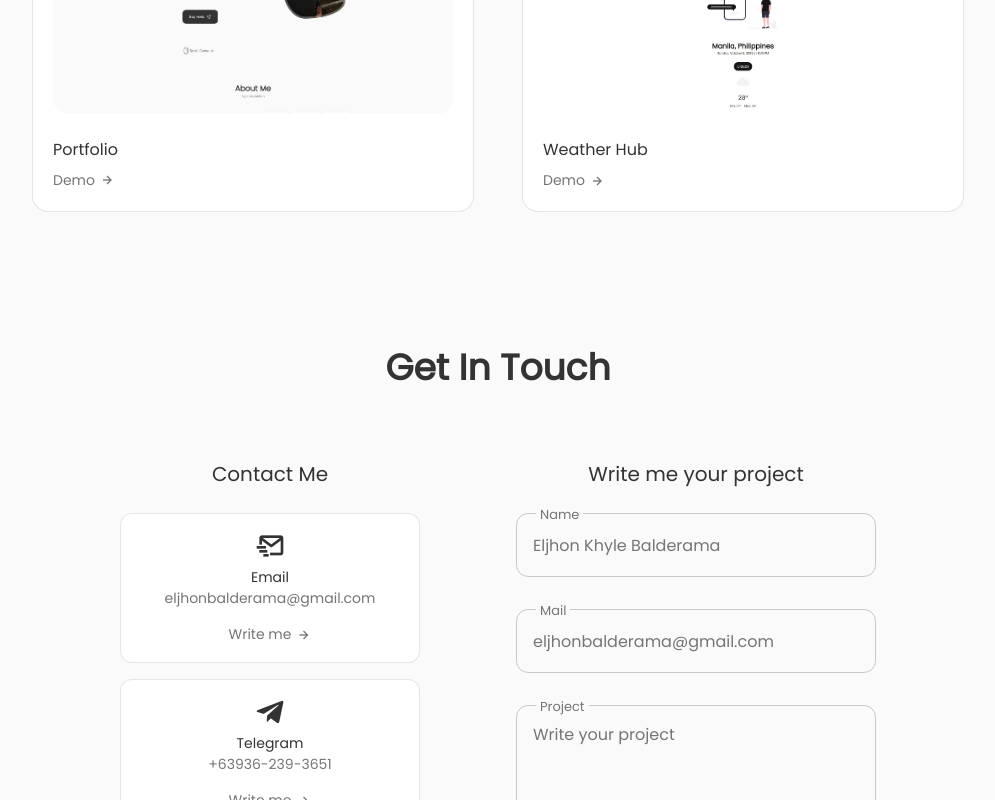
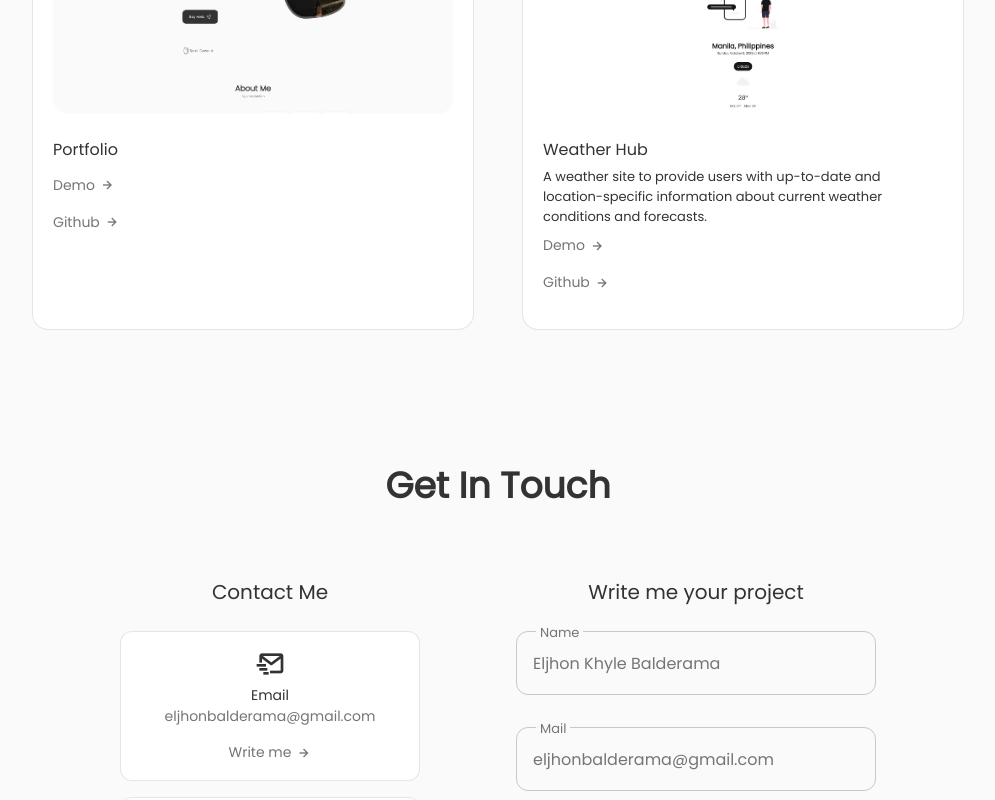
Before and after one commit to eljhonkhyle/my-react-portfolio, a React (Vite) app: page / in a window 1280 px wide. Shown: the part 3220-4020 px from the top of the page, without its empty margins (142-1137 px from the left). Built offline with nearby package versions, Linux system fonts and the light colour scheme.

Commit message:
added: github links and projects description

```diff
--- a/src/components/work/Data.jsx
+++ b/src/components/work/Data.jsx
@@ -6,16 +6,20 @@ export const projectsData  = [
         id: 'project1',
         image: Work1,
         title: 'Portfolio',
+        description: '',
         category: 'web',
-        link: 'https://ekb.netlify.app/'
+        link: 'https://ekb.netlify.app/',
+        github: 'https://github.com/eljhonkhyle/my-react-portfolio'
     },
 
     {
         id: 'project2',
         image: Work2,
         title: 'Weather Hub',
+        description: 'A weather site to provide users with up-to-date and location-specific information about current weather conditions and forecasts. ',
         category: 'web',
-        link: 'https://weatherhuub.netlify.app/'
+        link: 'https://weatherhuub.netlify.app/',
+        github: 'https://github.com/eljhonkhyle/weather-app'
 
     },
 ];
--- a/src/components/work/WorkItems.jsx
+++ b/src/components/work/WorkItems.jsx
@@ -5,9 +5,14 @@ const WorkItems = ({item}) => {
   return (
     <div className="work__card" key={item.id}>
       <img src={item.image} alt="" className='work__img'/>
-      <h3 className="work__title">{item.title}</h3>
+      <h3 className="work__title">{item.title}
+      <span className="work__description">{item.description}</span>
+      </h3>
       <a href={item.link} className="work__button">
       Demo <i className="bx bx-right-arrow-alt work__button-icon"></i>
+      </a>
+      <a href={item.github} className="work__button">
+      Github <i className="bx bx-right-arrow-alt work__button-icon"></i>
       </a>
     </div>
   )
--- a/src/components/work/work.css
+++ b/src/components/work/work.css
@@ -44,12 +44,21 @@
     margin-bottom: var(--mb-0-5);
 }
 
+.work__description {
+    font-size: 13px;
+    display: flex;
+    margin-top: 5px;
+    max-width: 400px;
+}
+
 .work__button {
     color: var(--text-color);
     font-size: var(--small-font-size);
     display: flex;
     align-items: center;
     column-gap: 0.25rem;
+    margin-bottom: 1rem;
+
 }
 
 .work__button-icon {
```
